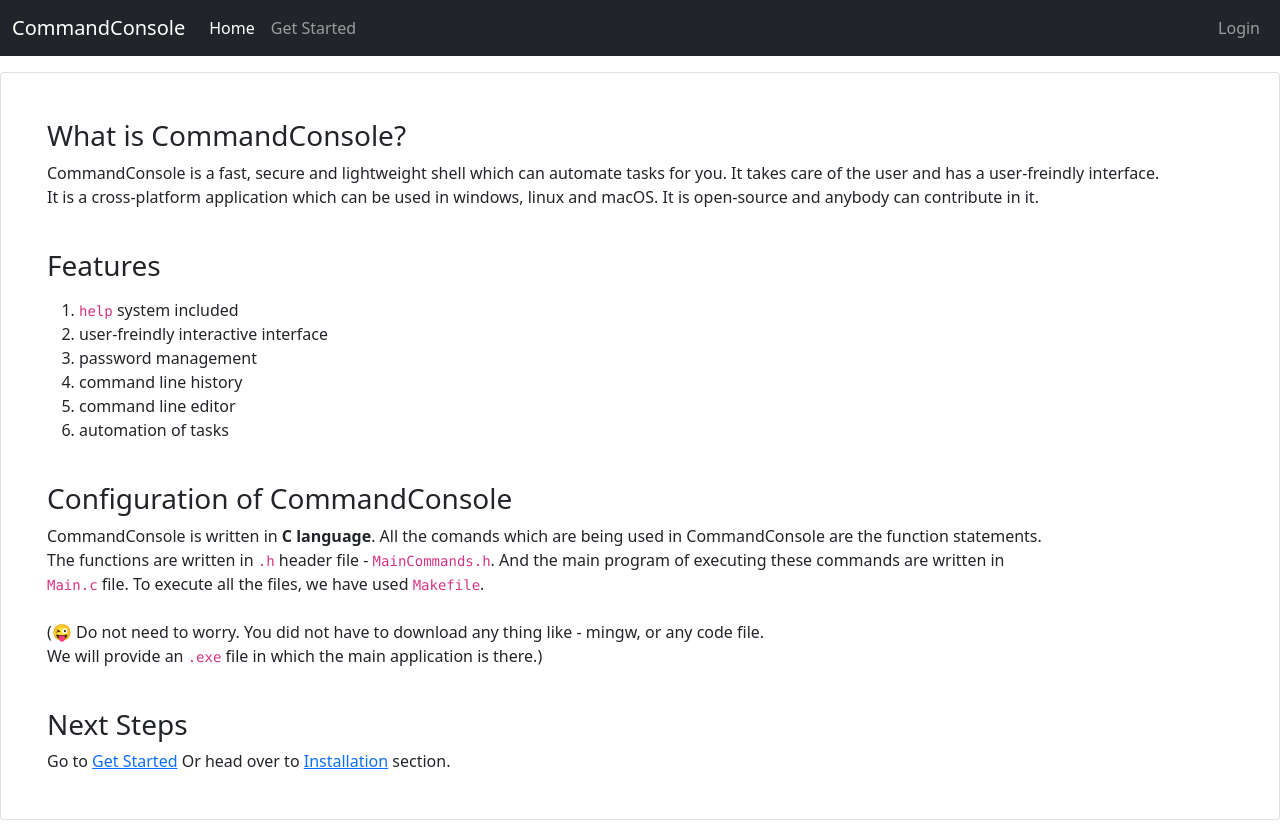
After one commit to Shreejan-35/CommandWeb, a Flask app: page /overview in a window 1280 px wide. The commit adds this page. Run offline with Flask 2, Linux system fonts and the light colour scheme; some libraries are stand-ins or nearby versions.

Commit message:
Made the overview page

```diff
--- a/app.py
+++ b/app.py
@@ -9,5 +9,14 @@ def home():
 def login():
     return "login, page"
 
+@app.route('/overview')
+def overview():
+    return render_template('overview.html')
+
+@app.route('/download')
+def download():
+    return render_template('download.html')
+
+
 if __name__ == "__main__":
     app.run(debug=True)
--- /dev/null
+++ b/templates/overview.html
@@ -0,0 +1,92 @@
+<!DOCTYPE html>
+<html lang="en">
+  <head>
+    <!-- Required meta tags -->
+    <meta charset="utf-8" />
+    <meta name="viewport" content="width=device-width, initial-scale=1" />
+
+    <!-- Bootstrap CSS -->
+    <link
+      href="https://cdn.jsdelivr.net/npm/bootstrap@5.1.3/dist/css/bootstrap.min.css"
+      rel="stylesheet"
+      integrity="sha384-1BmE4kWBq78iYhFldvKuhfTAU6auU8tT94WrHftjDbrCEXSU1oBoqyl2QvZ6jIW3"
+      crossorigin="anonymous"
+    />
+
+    <title>CommandWeb: Overview</title>
+  </head>
+
+  <body style="align-items: center">
+    <!--Navbar-->
+    <nav class="navbar navbar-expand-lg navbar-dark bg-dark">
+      <div class="container-fluid">
+        <a href="/" class="navbar-brand">CommandConsole</a>
+        <button
+          type="button"
+          class="navbar-toggler"
+          data-bs-toggle="collapse"
+          data-bs-target="#navbarCollapse"
+        >
+          <span class="navbar-toggler-icon"></span>
+        </button>
+        <div class="collapse navbar-collapse" id="navbarCollapse">
+          <div class="navbar-nav">
+            <a href="/" class="nav-item nav-link active">Home</a>
+            <a href="/download" class="nav-item nav-link">Get Started</a>
+          </div>
+          <div class="navbar-nav ms-auto">
+            <a href="#" class="nav-item nav-link">Login</a>
+          </div>
+        </div>
+      </div>
+    </nav>
+
+    <div class="card my-3" style="width: 100%; padding: 30px">
+      <div class="card-body" >
+        <h3 class="card-title">What is CommandConsole?</h3>
+        <p class="class-text">
+            CommandConsole is a fast, secure and lightweight shell which can
+          automate tasks for you. It takes care of the user and has a
+          user-freindly interface.<br />
+          It is a cross-platform application which can be used in windows, linux
+          and macOS. It is open-source and anybody can contribute in it.<br />
+
+        </p>
+        <br>
+        <h3 class="card-title">Features</h3>
+        <p class="card-text">
+            <ol>
+                <li><code>help</code> system included </li>
+                <li>user-freindly interactive interface</li>
+                <li>password management</li>
+                <li>command line history</li>
+                <li>command line editor</li>
+                <li>automation of tasks</li>
+            </ol>
+
+        </p>
+        <br>
+        <h3 class="card-title">Configuration of CommandConsole</h3>
+        <p class="card-text">
+            CommandConsole is written in <b>C language</b>. All the comands which are being used in CommandConsole are the function statements. <br>
+            The functions are written in <code>.h</code> header file - <code>MainCommands.h</code>. And the main program of executing these commands are written in<br>
+            <code>Main.c</code> file. To execute all the files, we have used <code>Makefile</code>.
+            <br><br>
+            (😜 Do not need to worry. You did not have to download any thing like - mingw, or any code file. <br>We will provide an <code>.exe</code> file in which the main application is there.)
+        </p>
+        <br>
+        <h3 class="card-title">Next Steps</h3>
+        <p class="card-text">
+            Go to <a href="/download">Get Started</a>
+            Or head over to <a href="/download">Installation</a> section.
+        </p>
+      </div>
+    </div>
+    <!--Javascript-->
+    <script
+      src="https://cdn.jsdelivr.net/npm/bootstrap@5.1.3/dist/js/bootstrap.bundle.min.js"
+      integrity="sha384-ka7Sk0Gln4gmtz2MlQnikT1wXgYsOg+OMhuP+IlRH9sENBO0LRn5q+8nbTov4+1p"
+      crossorigin="anonymous"
+    ></script>
+  </body>
+</html>
```
Also changed, not shown: templates/index.html (+6 -6 lines), templates/download.html (added).
